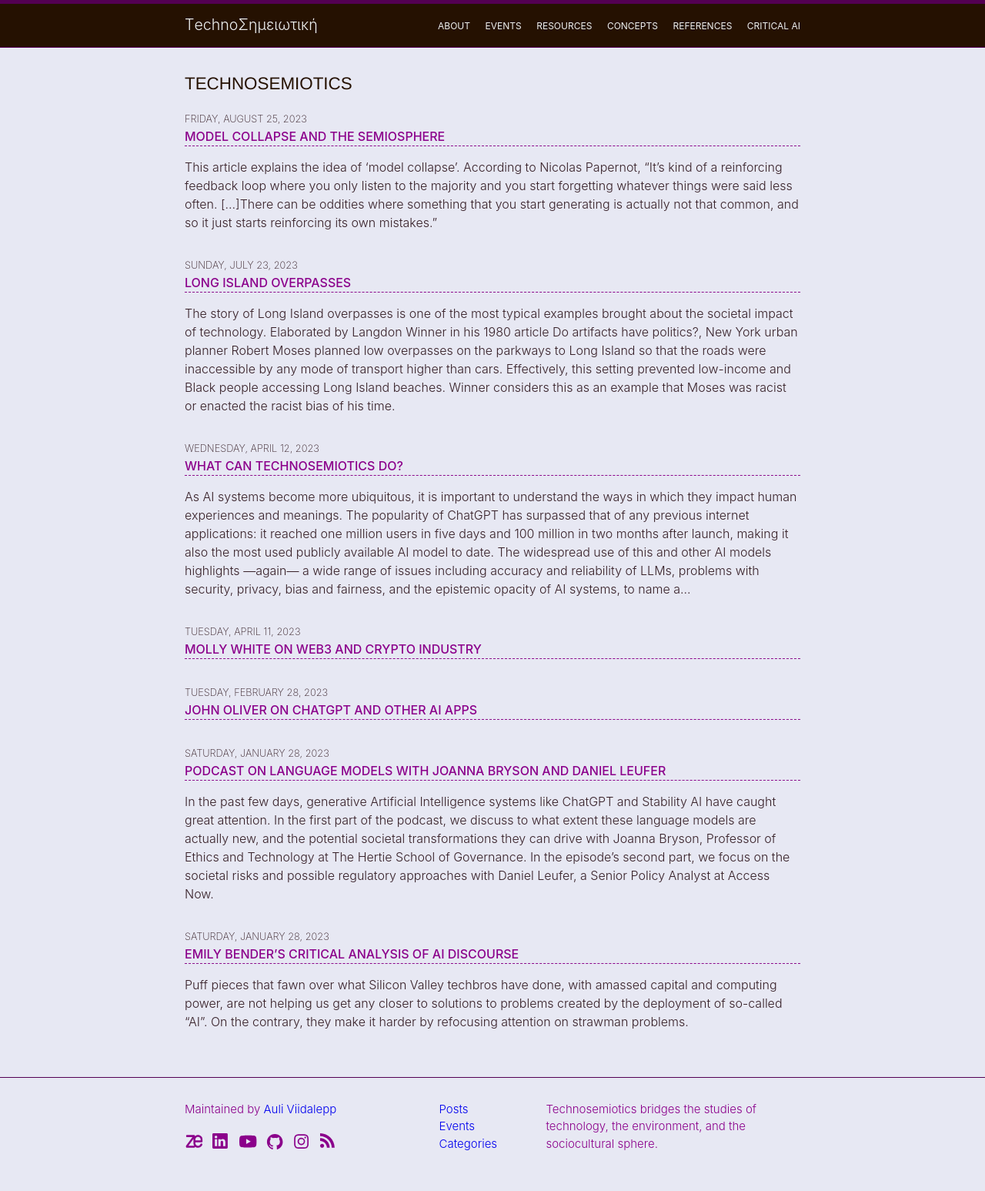
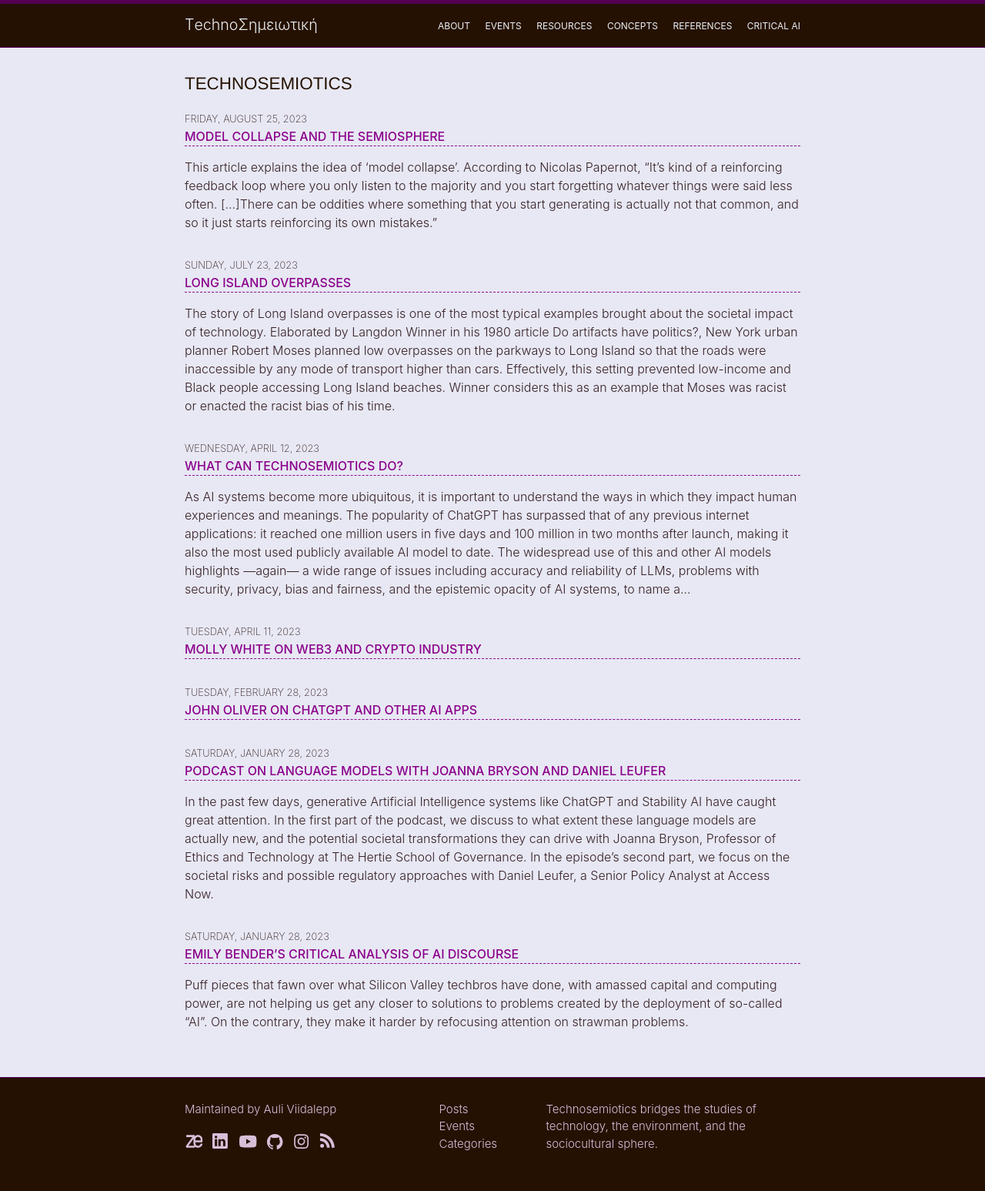
Before and after one commit to technosemiotics/technosemiotics.net, a Jekyll site: the page built from index.md, in a window 1280 px wide. Shown: the whole page at 77% size. Built offline with Jekyll 4.4.1, drawn with Linux system fonts in a browser that asks for light colours.

Commit message:
footer colors

```diff
--- a/_sass/partials/_color-variables.scss
+++ b/_sass/partials/_color-variables.scss
@@ -26,7 +26,17 @@ $background-color: $lavender-mist;
 $body-background-color: $lavender-mist;
 $header-background-color: $coffee-bean;
 $nav-background-color: $coffee-bean;
-$footer-background-color: $lavender-mist;
+
+// Borders
+$border-color: $dark-magenta;
+$border-light: $thistle;
+
+// footer
+$footer-text-color: $thistle;
+$footer-link-color: $thistle;
+$footer-link-hover-color: $lavender-mist;
+$footer-border-color: $border-color;
+$footer-background-color: $coffee-bean;
 
 // Navbar
 $site-title-color: $platinum;
@@ -45,9 +55,7 @@ $heading-color: $coffee-bean;
 $blockquote-text-color: $deep-purple;
 $blockquote-border-color: $deep-purple;
 
-// Borders
-$border-color: $dark-magenta;
-$border-light: $thistle;
+
 
 // Category labels
 $label-text-color: $dark-magenta;
@@ -73,10 +81,7 @@ $link-base-color: $link-color;
 $link-visited-color: $tyrian-purple;
 $link-hover-color: $link-visited-color;
 
-// footer
-$footer-text-color: $text-color;
-$footer-link-color: $link-color;
-$footer-border-color: $border-color;
+
 
 
 // Sleek variables
--- a/_sass/partials/_footer.scss
+++ b/_sass/partials/_footer.scss
@@ -4,6 +4,14 @@
   border-top: 1px solid $footer-border-color;
   padding: $spacing-unit 0;
   background-color: $footer-background-color;
+
+  a {
+    color: $footer-link-color !important;
+    &:hover,
+    &:focus {
+      color: $footer-link-hover-color !important;
+    }
+  }
 }
 
 .footer-heading {
@@ -93,10 +101,10 @@
       svg {
       width: 1.4rem;
       height:1.4rem;
-      fill: $link-color;
+      fill: $footer-link-color;
 
       &:hover {
-        fill: $link-hover-color;
+        fill: $footer-link-hover-color;
       }
     }
     }
```
